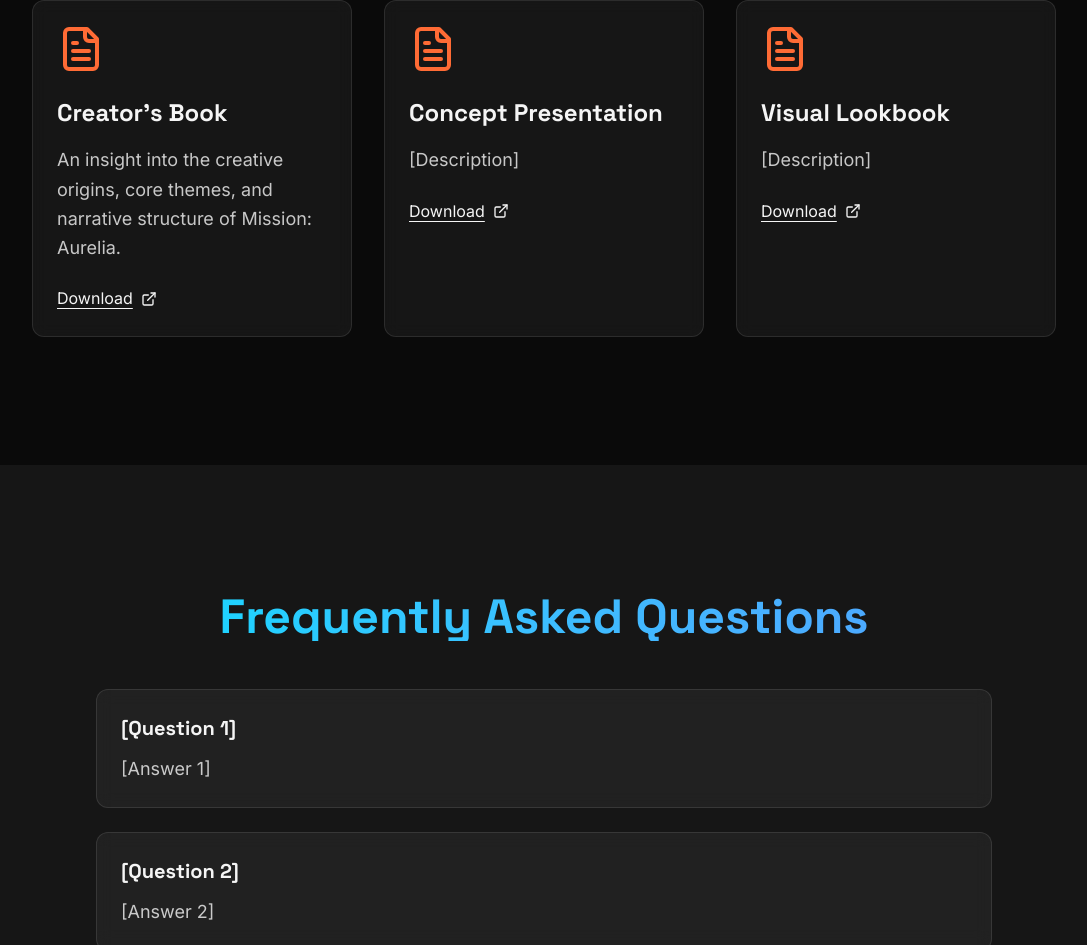
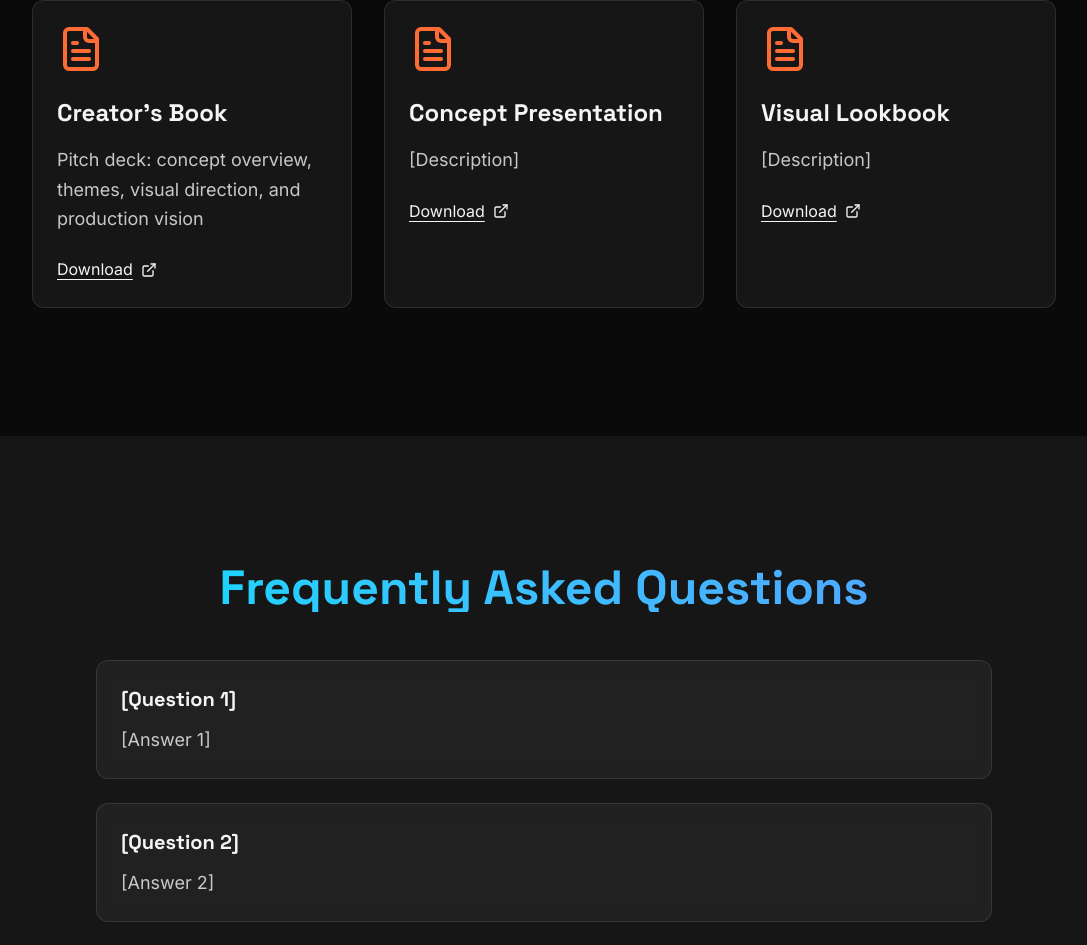
Before and after one commit to missionaurelia/mission-aurelia-website, a React (Vite) app: page /contact in a window 1280 px wide. Shown: the part 1425-2370 px from the top of the page, without its empty margins (96-1183 px from the left). Built offline with nearby package versions, Linux system fonts and the light colour scheme; the HTML template or start-up script is replaced by a standard one.

Commit message:
Update Contact.jsx

```diff
--- a/src/pages/Contact.jsx
+++ b/src/pages/Contact.jsx
@@ -6,7 +6,7 @@ export default function Contact() {
   const resources = [
     {
       title: "Creator's Book",
-      description: 'An insight into the creative origins, core themes, and narrative structure of Mission: Aurelia.',
+      description: 'Pitch deck: concept overview, themes, visual direction, and production vision',
       link: 'https://drive.google.com/file/d/11r_awOPKjs0L-Xtr8ZKGVqrfY80ZwcQF/view?usp=drive_link',
       icon: FileText,
     },
```
